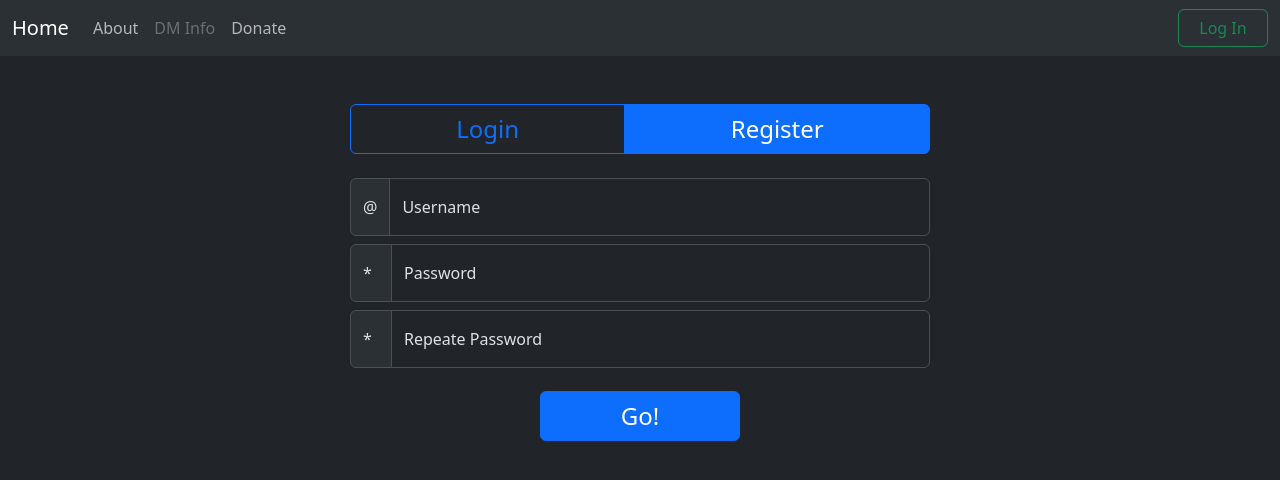
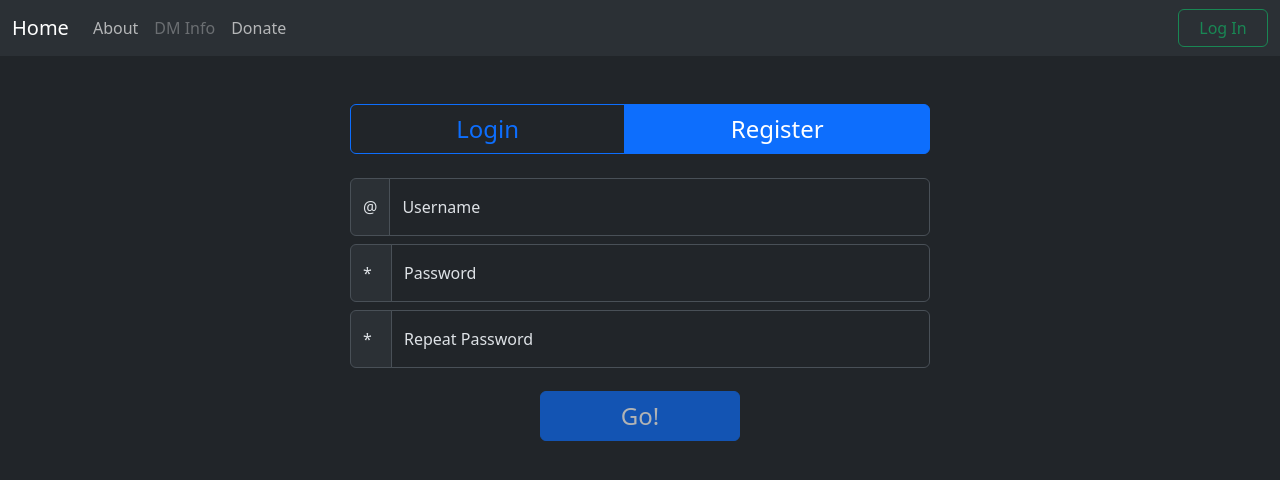
Before and after one commit to Barbarisko/DnDItemTracker, a Vue app in the folder vue-webapp/ItemTracker/: page / in a window 1280 px wide. Both pictures are taken after a click on the label "Register". Shown: the top 480 px of the page. Built offline with nearby package versions, Linux system fonts and the light colour scheme.

Commit message:
add login validation

```diff
--- a/vue-webapp/ItemTracker/src/pages/Login.vue
+++ b/vue-webapp/ItemTracker/src/pages/Login.vue
@@ -8,7 +8,8 @@ export default {
         return {
             registerMode: false,
             username: "",
-            password: ""
+            password: "",
+            repeatPassword: ""
         }
     },
     methods: {
@@ -42,6 +43,14 @@ export default {
 
                 return;
             }
+        }
+    },
+    computed: {
+        canLogin()
+        {
+            return this.username != "" && this.password != "" && (
+                this.registerMode ? this.password == this.repeatPassword : true
+            )
         }
     }
 }
@@ -82,7 +91,7 @@ export default {
                     <div class="input-group ps-4 pe-4 mt-2">
                         <span class="input-group-text" style="width: 42px;">*</span>
                         <div class="form-floating">
-                            <input type="text" class="form-control" id="floatingInputGroup1" placeholder="Password"
+                            <input type="password" class="form-control" id="floatingInputGroup1" placeholder="Password"
                                 v-model="password">
                             <label for="floatingInputGroup1">Password</label>
                         </div>
@@ -91,8 +100,8 @@ export default {
                     <div v-if="registerMode" class="input-group ps-4 pe-4 mt-2">
                         <span class="input-group-text" style="width: 42px;">*</span>
                         <div class="form-floating">
-                            <input type="text" class="form-control" id="floatingInputGroup1" placeholder="Password">
-                            <label for="floatingInputGroup1">Repeate Password</label>
+                            <input type="password" v-model="repeatPassword" class="form-control" id="floatingInputGroup1" placeholder="Password">
+                            <label for="floatingInputGroup1">Repeat Password</label>
                         </div>
                     </div>
 
@@ -101,6 +110,7 @@ export default {
             <div class="row justify-content-center mt-4">
                 <div class="col-4 mt-4 position-relative">
                     <button type="button" class="btn btn-primary position-absolute start-50 translate-middle fs-4"
+                        :disabled="!canLogin"
                         style="width: 200px;" @click="onGo">
                         Go!
                     </button>
```
